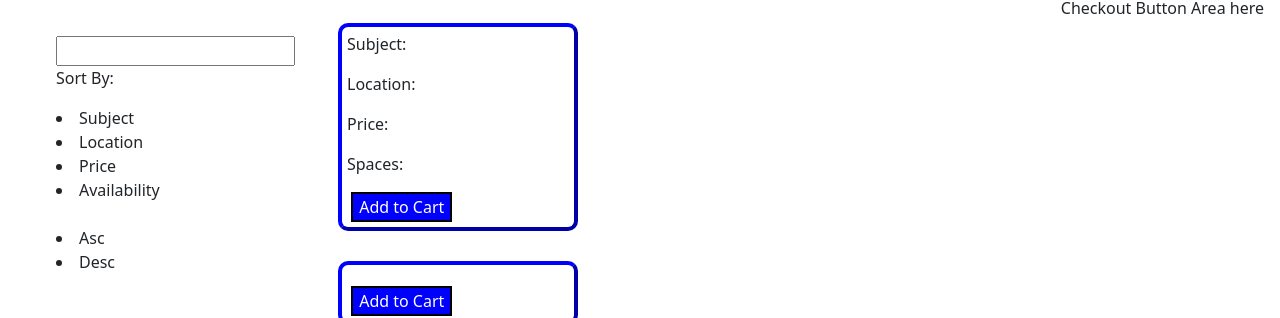
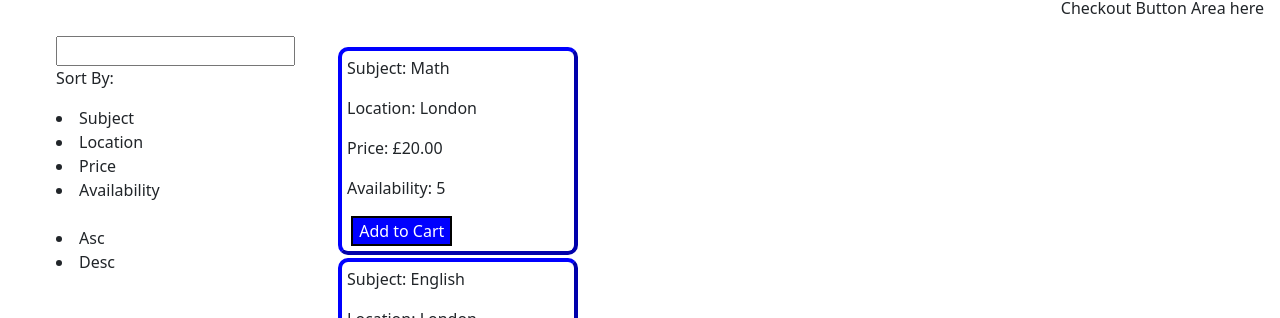
Before and after one commit to k-stern/web-app-cw1, a plain HTML site: page index.html in a window 1280 px wide. Shown: the part 60-378 px from the top of the page. Drawn offline with nearby package versions, Linux system fonts and the light colour scheme.

Commit message:
version 2

```diff
--- a/index.html
+++ b/index.html
@@ -33,25 +33,14 @@
         <div class="right">
             <main>
                 <div id="itemList">
-                    <div class="item">
-                        <p>Subject: </p>
-                        <p>Location:  </p>
-                        <p>Price: </p>
-                        <p>Spaces: </p>
-                        <img alt="" src=""/>
+                    <br/>
+                    <div class="item" v-for="product in products" :key="product.id">
+                        <p>Subject: {{product.subject}}</p>
+                        <p>Location: {{product.location}}</p>
+                        <p>Price: {{product.price | formatPrice}}</p>
+                        <p>Availability: {{product.availability}}</p>
+                        <img alt="" src:bind="product.image">
                         <button class="btnAdd">Add to Cart</button>
-                    </div>
-                    <br/>
-                    <div class="item">
-                        <p v-text="products.subject"></p>
-                        <p v-text="products.location"></p>
-                        <p v-text="products.price"></p>
-                        <p v-text="products.spaces"></p>
-                        <img alt="" src:bind="products.image">
-                        <button class="btnAdd">Add to Cart</button>
-                    </div>
-                    <div v-for="product in products" :key="product.id">
-                        <h1>{{product.subject}}</h1>
                       </div>
                     <br/>
                 </div>
@@ -70,7 +59,7 @@
                 subject: "Math",
                 location: "London",
                 price: 2000,
-                spaces: 5,
+                availability: 5,
                 image: "assets/images/product-fullsize.png"
                 },
                 {
@@ -78,7 +67,7 @@
                 subject: "English",
                 location: "London",
                 price: 2000,
-                spaces: 5,
+                availability: 5,
                 image: "assets/images/product-fullsize.png"
                 },
                 {
@@ -86,7 +75,7 @@
                 subject: "Science",
                 location: "London",
                 price: 2000,
-                spaces: 5,
+                availability: 5,
                 image: "assets/images/product-fullsize.png"
                 },
                 {
@@ -94,7 +83,7 @@
                 subject: "Spanish",
                 location: "London",
                 price: 2000,
-                spaces: 5,
+                availability: 5,
                 image: "assets/images/product-fullsize.png"
                 },
                 {
@@ -102,7 +91,7 @@
                 subject: "French",
                 location: "London",
                 price: 2000,
-                spaces: 5,
+                availability: 5,
                 image: "assets/images/product-fullsize.png"
                 },
                 {
@@ -110,7 +99,7 @@
                 subject: "History",
                 location: "London",
                 price: 2000,
-                spaces: 5,
+                availability: 5,
                 image: "assets/images/product-fullsize.png"
                 },
                 {
@@ -118,7 +107,7 @@
                 subject: "Law",
                 location: "London",
                 price: 2000,
-                spaces: 5,
+                availability: 5,
                 image: "assets/images/product-fullsize.png"
                 },
                 {
@@ -126,7 +115,7 @@
                 subject: "Business",
                 location: "London",
                 price: 2000,
-                spaces: 5,
+                availability: 5,
                 image: "assets/images/product-fullsize.png"
                 },
                 {
@@ -134,7 +123,7 @@
                 subject: "Economics",
                 location: "London",
                 price: 2000,
-                spaces: 5,
+                availability: 5,
                 image: "assets/images/product-fullsize.png"
                 },
                 {
@@ -142,11 +131,28 @@
                 subject: "IT",
                 location: "London",
                 price: 2000,
-                spaces: 5,
+                availability: 5,
                 image: "assets/images/product-fullsize.png"
                 }
                 ],
                 cart:[]
+            },
+            filters:{
+                formatPrice: function(price){
+                    if(!parseInt(price)) {return "";}
+                    if (price>99999){
+                        var priceString = (price / 100).toFixed(2);
+                        var priceArray = priceString.split("").reverse();
+                        var index = 3;
+                        while (priceArray.length > index + 3){
+                            priceArray.splice(index+3, 0,",");
+                            index += 4;
+                        }
+                        return "£" + priceArray.reverse().join("");
+                    } else {
+                        return "£" + (price / 100).toFixed(2);
+                    }
+                }
             },
 
         })
```
